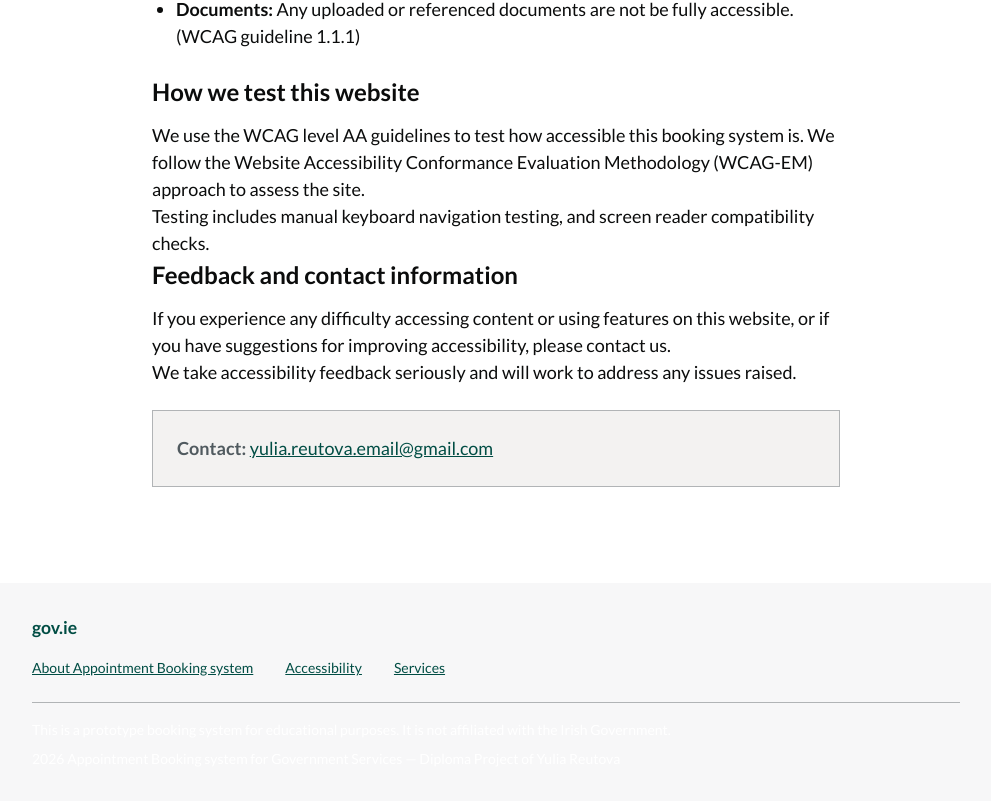
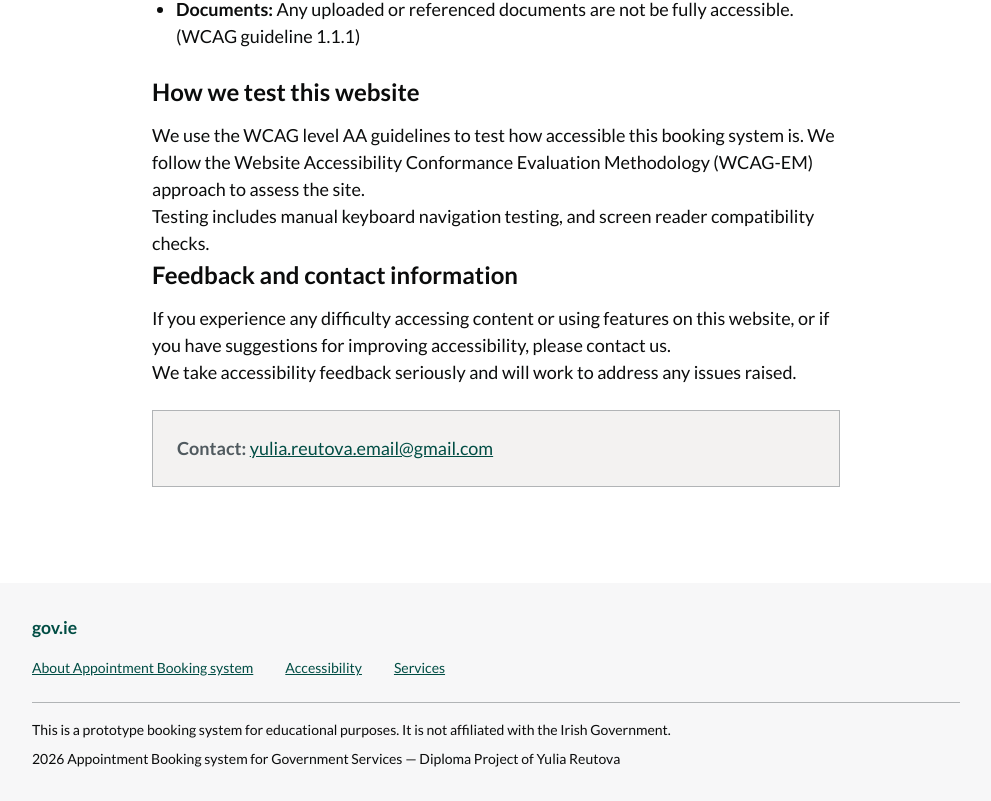
Before and after one commit to mtvjulya/appointment-booking-system, a React (Vite) app in the folder frontend/: page /accessibility in a window 1280 px wide. Shown: the part 1086-1887 px from the top of the page, without its empty margins (144-1135 px from the left). Built offline with nearby package versions, Linux system fonts and the light colour scheme.

Commit message:
fix: send cancellation email before clearing slot reference

```diff
--- a/frontend/src/index.css
+++ b/frontend/src/index.css
@@ -585,7 +585,7 @@ h3 {
   font-size: var(--gieds-font-size-200);
 }
 
-.footer-text { color: var(--gov-white);
+.footer-text { color: var(--gov-dark);
   font-size: var(--gieds-font-size-200);
 }
 
```
Also changed, not shown: 2 other files (tests, documents, lock files or other folders).
